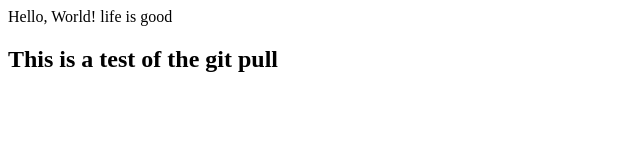
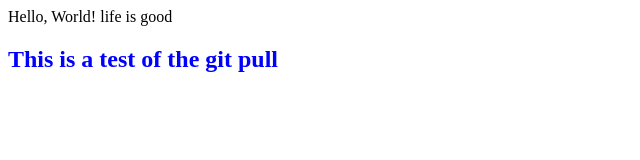
Before and after one commit to Fay1985/cs50Project, a plain HTML site: page index.html in a window 1280 px wide. Shown: the whole page, without its empty margins (0-640 px from the left). Drawn offline with Linux system fonts and the light colour scheme.

Commit message:
Update index.html

```diff
--- a/index.html
+++ b/index.html
@@ -8,6 +8,6 @@
 <body>
     Hello, World!
     life is good
-    <h2>This is a test of the git pull</h2>
+    <h2 style="color: blue">This is a test of the git pull</h2>
 </body>
 </html>
```
